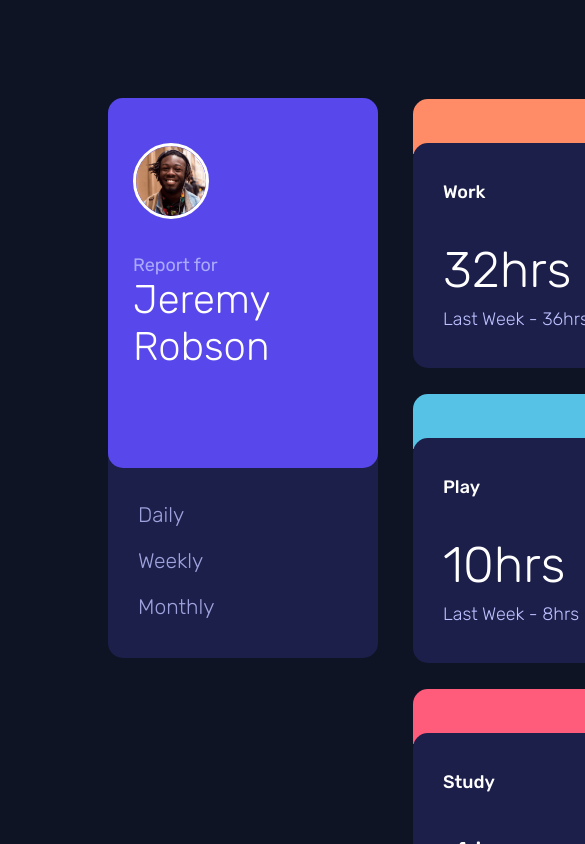
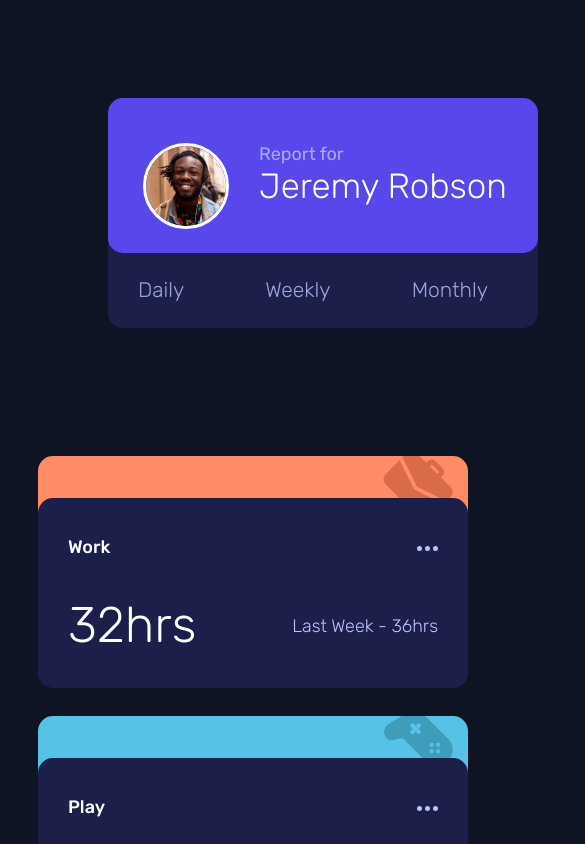
Before and after one commit to somaleyo/Time-tracking-, a React (Vite) app: page / in a window 390 px wide. Shown: the top 844 px of the page, 585 px wide, since content can reach past the window. Built offline with nearby package versions, Linux system fonts and the light colour scheme.

Commit message:
responsive card

```diff
--- a/src/App.css
+++ b/src/App.css
@@ -16,3 +16,11 @@ body{
     margin-top: 70px;
 
 }
+
+
+@media (max-width:1056px){
+    #tracker{
+        flex-direction: column;
+        display: flex;
+    }
+}
--- a/src/components/cards/card.css
+++ b/src/components/cards/card.css
@@ -117,3 +117,33 @@ h1{
 .point:active{
     opacity: 0.9;
 }
+@media (max-width:1056px){
+    body{
+        overflow-x: hidden;
+    }
+    .cards-container{
+        flex-direction: column;
+        margin-left: 30px;
+    }
+    .card{
+        width: 430px;
+        margin-top: -55px;
+
+    }
+    .card-body{
+        height: 150px;
+
+    }
+    .hours{
+        display: flex;
+        gap: 20px;
+        justify-content: space-between;
+    }
+    .lastweek{
+        margin-bottom: 0;
+        margin-top: 40px;
+    }
+    .img-bg{
+        top: 17%;
+    }
+}
--- a/src/components/cards/card.jsx
+++ b/src/components/cards/card.jsx
@@ -22,12 +22,14 @@ export default function Card (props){
                             <h2>{props.titre}</h2>
                             <span className='point'><img src="../src/assets/images/icon-ellipsis.svg" alt="" /></span>
                         </div>
+                        <div className="hours">
                         <h1>{props.temps}hrs</h1>
                         <h3 className='lastweek'>
                            {timeframeText} - {props.lastweek}hrs
                         </h3>
                     </div>
                 </div>
+                </div>
 
         </>
     )
--- a/src/components/profile/profile.css
+++ b/src/components/profile/profile.css
@@ -21,7 +21,6 @@
     padding-bottom: 40px;
     position: relative;
     top: -3%;
-
     font-weight: 300;
     border-bottom-left-radius: 15px;
     border-bottom-right-radius: 15px;
@@ -56,3 +55,32 @@
 
     color: white;
 }
+
+@media (max-width:1056px){
+    .profile-info{
+        display: flex;
+        gap:30px;
+        width: 380px;
+        height: 105px;
+    }
+    .profile-name{
+        width: 300px;
+        font-size: 35px;
+    }
+    .pfp{
+        width: 80px;
+        height: 80px;
+        margin-left: 10px;
+
+    }
+    .profile-body{
+        width:  430px;
+        height: 230px;
+    }
+    .tracker{
+        width: 350px;
+        display: flex;
+        justify-content: space-between;
+        margin-top: -20px;
+    }
+}
--- a/src/components/profile/profile.jsx
+++ b/src/components/profile/profile.jsx
@@ -6,8 +6,10 @@ export default function Profile(props) {
         <div className="profile-body">
             <div className="profile-info">
                 <img src={props.pfp} className='pfp' alt="" />
+                <div className="text-profile">
                 <p className='report'>Report for</p>
                 <h1 className='profile-name'>{props.name} </h1>
+                </div>
             </div>
             <div className="tracker">
                 <h3
```
